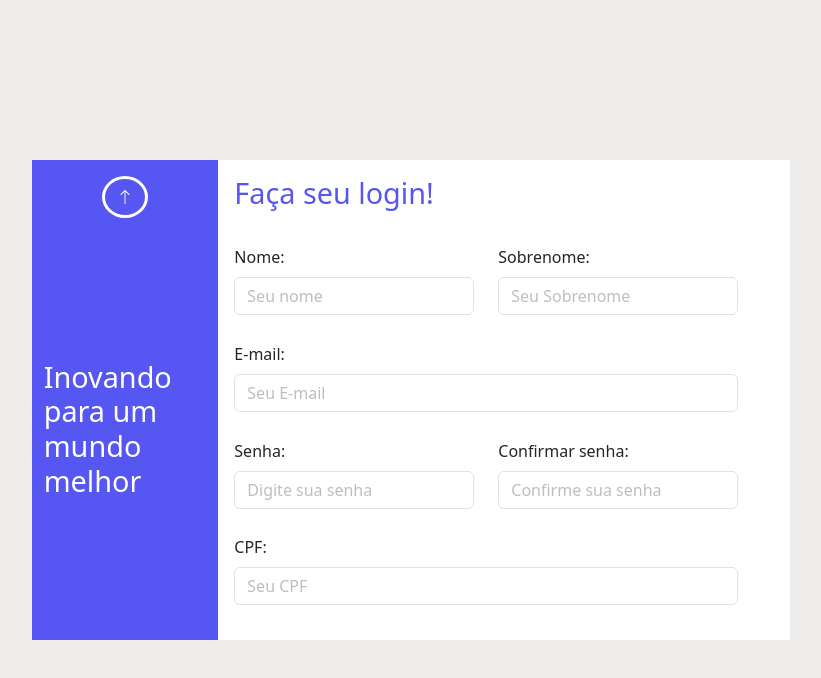
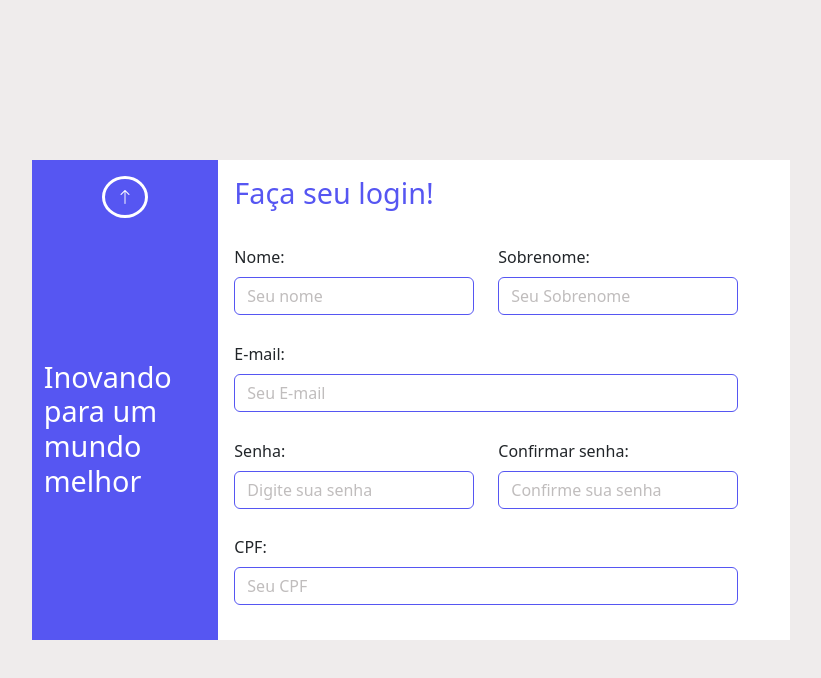
Before and after one commit to Hugodelelis/Validation_Form, a plain HTML site: page index.html in a window 1280 px wide. Shown: the whole page, without its empty margins (223-1044 px from the left). Drawn offline with nearby package versions, Linux system fonts and the light colour scheme.

Commit message:
input modif border color

```diff
--- a/css/style.css
+++ b/css/style.css
@@ -39,6 +39,9 @@ body {
     color: rgb(86, 86, 242);
     font-size: 1.8em;
 }
+.main-content .form-control {
+    border-color:rgb(86, 86, 242) ;
+}
 .main-content .form-control::placeholder {
     color: rgb(192, 189, 189);
 }
```
